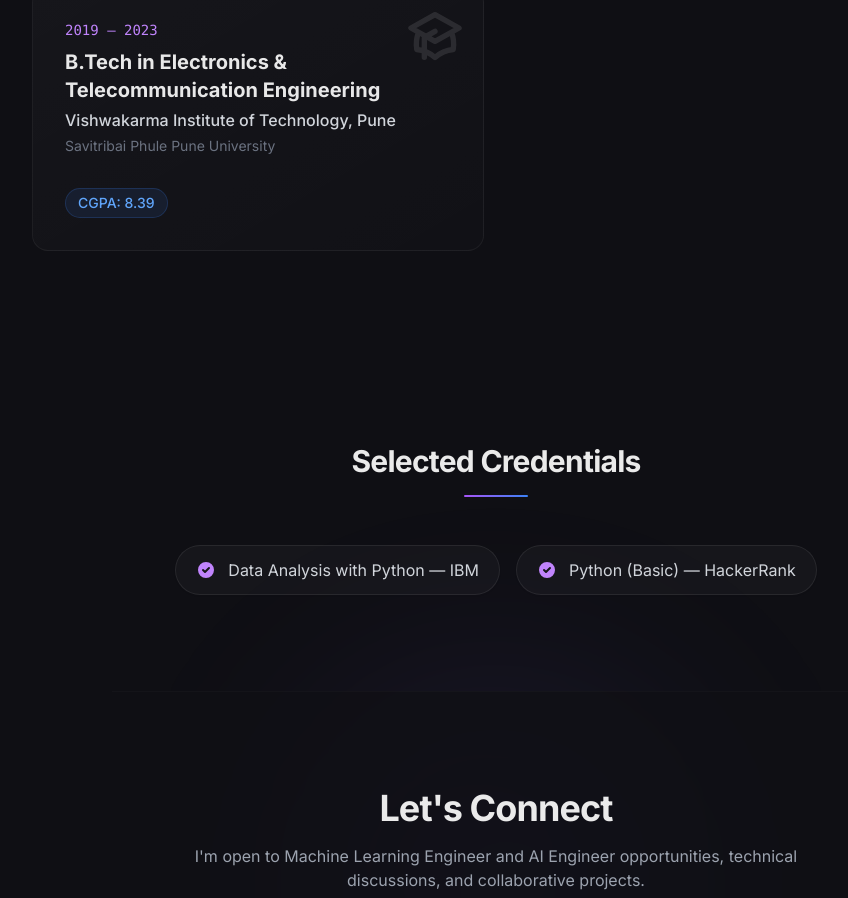
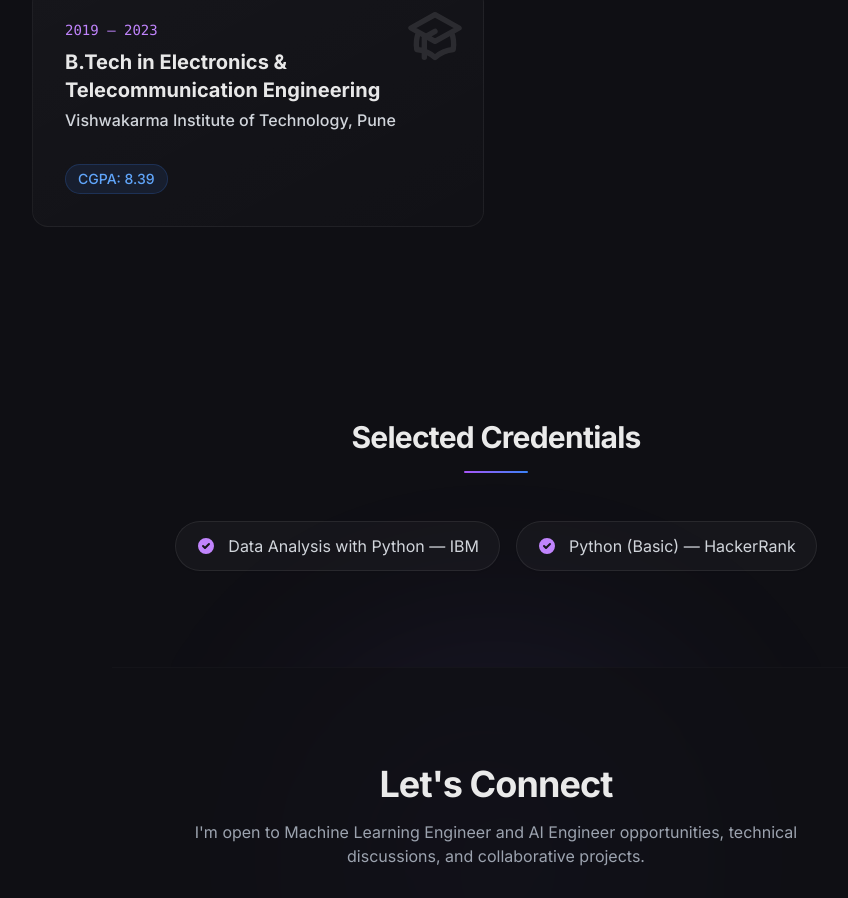
Before and after one commit to Saty290501/Portfolio, a Next.js app: page / in a window 1280 px wide. Shown: the part 4176-5074 px from the top of the page, without its empty margins (144-992 px from the left). Built offline with nearby package versions, Linux system fonts and the light colour scheme.

Commit message:
Remove unverified education affiliation from portfolio

```diff
--- a/src/components/Education.tsx
+++ b/src/components/Education.tsx
@@ -5,7 +5,7 @@ import { motion } from 'framer-motion';
 const education = [
     {
         institution: "Vishwakarma Institute of Technology, Pune",
-        university: "Savitribai Phule Pune University",
+        university: "",
         degree: "B.Tech in Electronics & Telecommunication Engineering",
         date: "2019 – 2023",
         score: "CGPA: 8.39"
```
